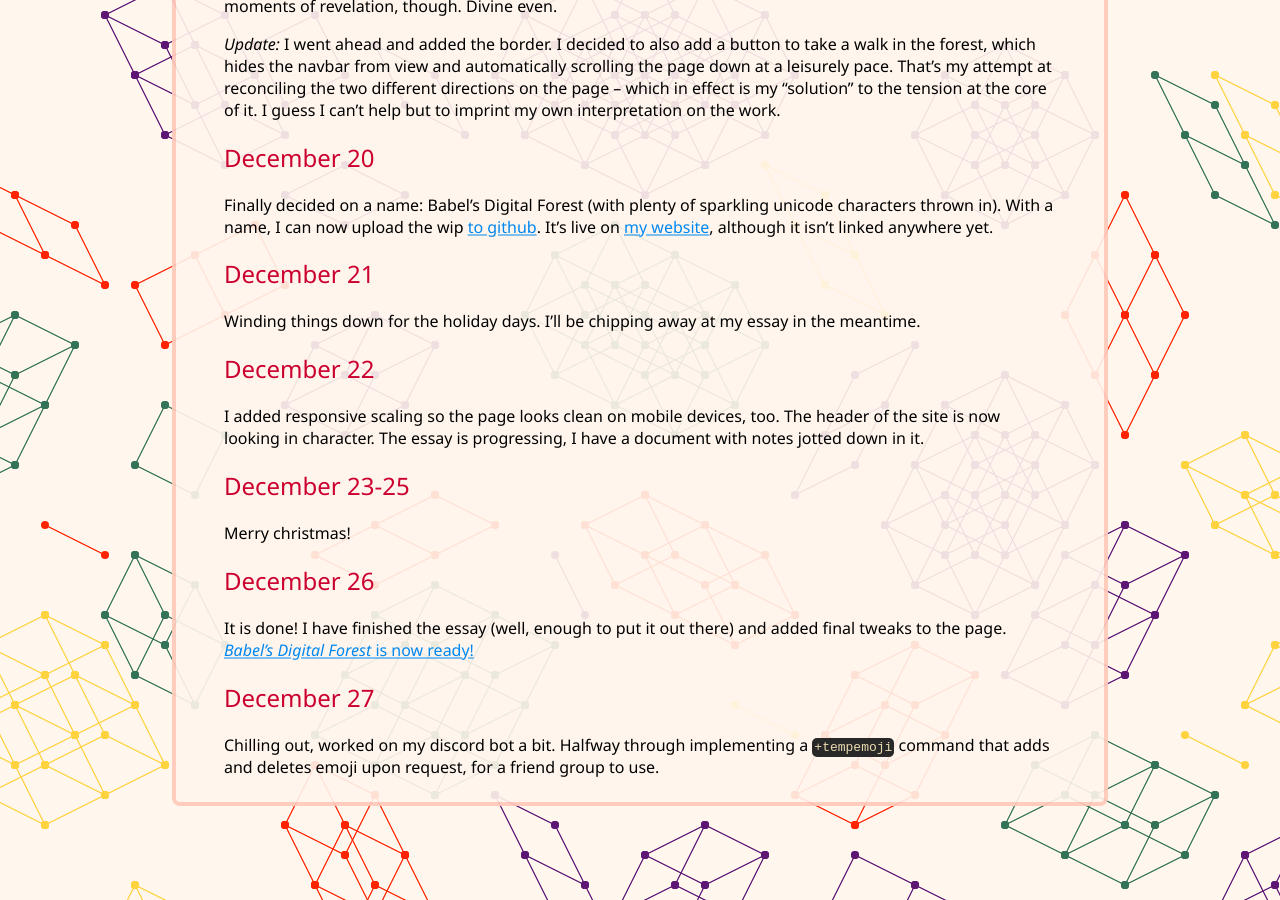
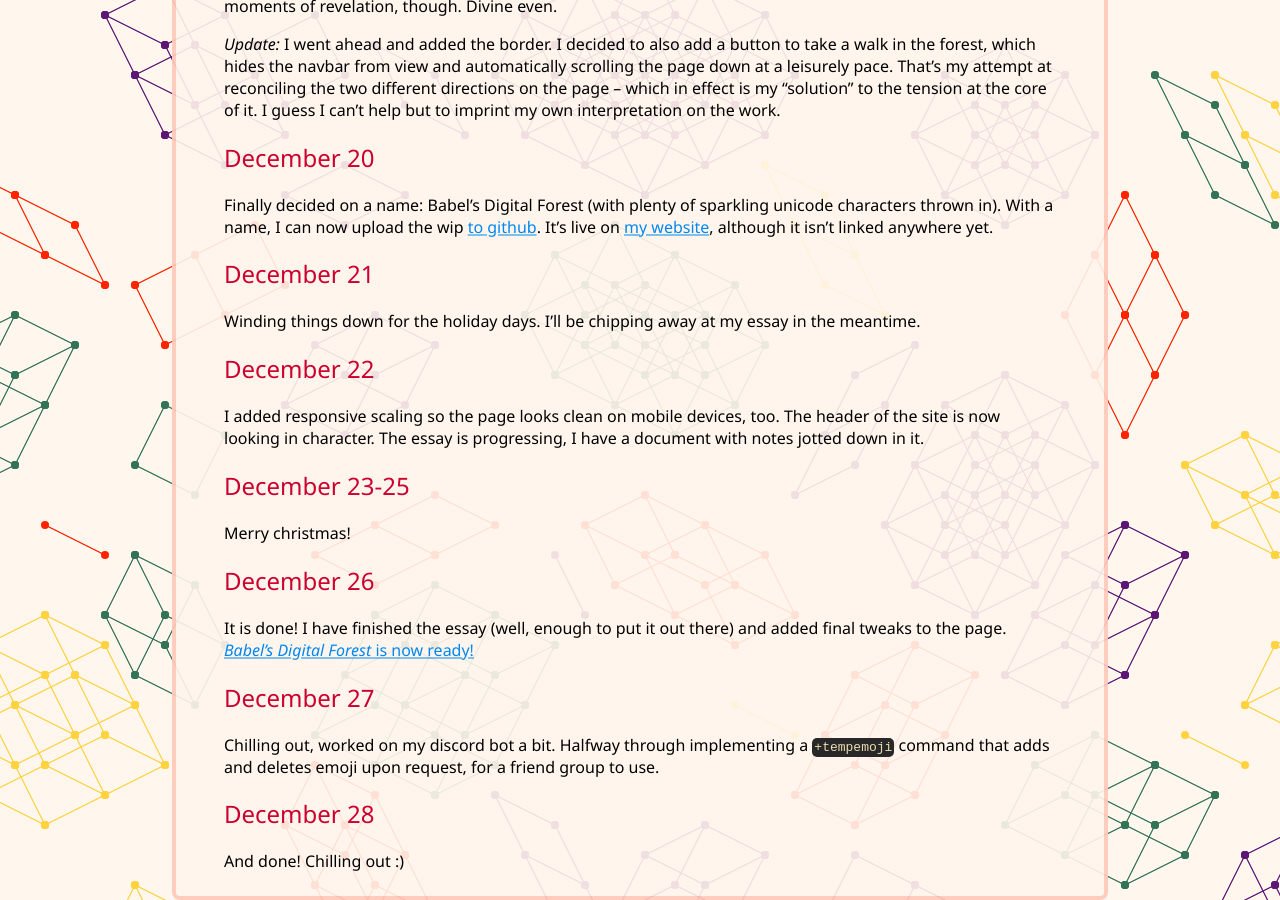
Before and after one commit to RocketRace/rocketrace.github.io, a Jekyll site: the page built from decadv-2024.md, in a window 1280 px wide and 900 px high, scrolled down 8567 px. Built offline with Jekyll 4.4.1, drawn with Linux system fonts in a browser that asks for light colours; formulas are drawn with MathJax 3.

Commit message:
Update decadv-2024.md

```diff
--- a/decadv-2024.md
+++ b/decadv-2024.md
@@ -464,6 +464,9 @@ Chilling out, worked on my discord bot a bit. Halfway through implementing a
 `+tempemoji` command that adds and deletes emoji upon request, for a friend
 group to use.
 
+## December 28
+And done! Chilling out :)
+
 [decadv]: https://eli.li/december-adventure
 [aoc]: https://adventofcode.com/
 [my aoc2023]: https://github.com/RocketRace/aoc2023
```
